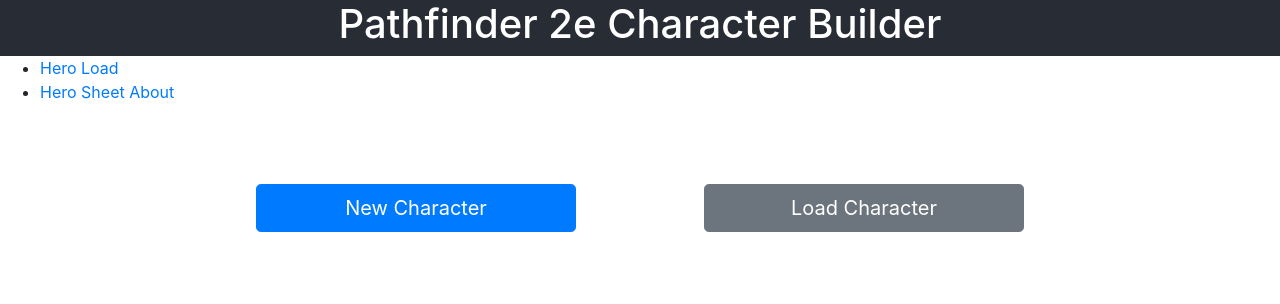
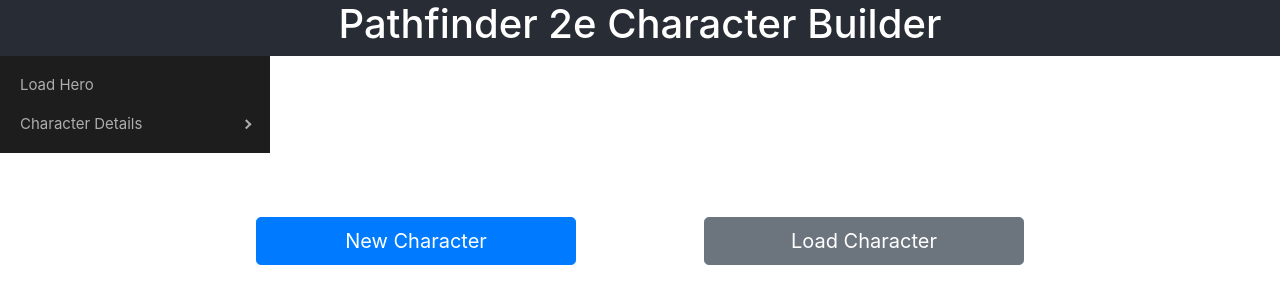
Before and after one commit to degraffa/pf2e-character-builder, a React (Create React App) app: page / in a window 1280 px wide. Shown: the top 304 px of the page. Built offline with nearby package versions, Linux system fonts and the light colour scheme.

Commit message:
Sidebar now switches between react screens

```diff
--- a/src/components/ScreenManager.tsx
+++ b/src/components/ScreenManager.tsx
@@ -4,7 +4,7 @@
 import HeroSheet from './hero-sheet/HeroSheet';
 import HeroLoadScreen from './HeroLoad';
 import HeroSheetSidebar from './hero-sheet/HeroSheetSidebar';
-import {BrowserRouter as Router, Switch, Route, Link} from 'react-router-dom';
+import {BrowserRouter as Router, Switch, Route} from 'react-router-dom';
 
 // Manages what gets displayed
 
@@ -47,19 +47,10 @@
     return (
       <Router>
         <div>
-          <nav>
-            <ul>
-              <li>
-                <Link to="/">Hero Load</Link>
-              </li>
-              <li>
-                <Link to="/hero-sheet-about">Hero Sheet About</Link>
-              </li>
-            </ul>
-          </nav>
+          <HeroSheetSidebar />
 
           <Switch>
-            <Route path="/hero-sheet-about">
+            <Route path="/overview">
               <HeroSheet hero={this.state.hero} />
             </Route>
             <Route path="/">
--- a/src/components/hero-sheet/HeroSheetSidebar.tsx
+++ b/src/components/hero-sheet/HeroSheetSidebar.tsx
@@ -1,5 +1,6 @@
 import React from 'react';
 import { ProSidebar, Menu, MenuItem, SubMenu } from 'react-pro-sidebar';
+import {Link} from 'react-router-dom';
 import 'react-pro-sidebar/dist/css/styles.css';
 
 interface Props {}
@@ -11,10 +12,13 @@
       <div>
         <ProSidebar collapsed={false}>
           <Menu iconShape="square">
-            <MenuItem>Dashboard</MenuItem>
-            <SubMenu title="Components">
-              <MenuItem>Component 1</MenuItem>
-              <MenuItem>Component 2</MenuItem>
+            <MenuItem>
+              <Link to="/">Load Hero</Link>
+            </MenuItem>
+            <SubMenu title="Character Details">
+              <MenuItem>
+                <Link to="/overview">Overview</Link>
+              </MenuItem>
             </SubMenu>
           </Menu>
         </ProSidebar>
```
